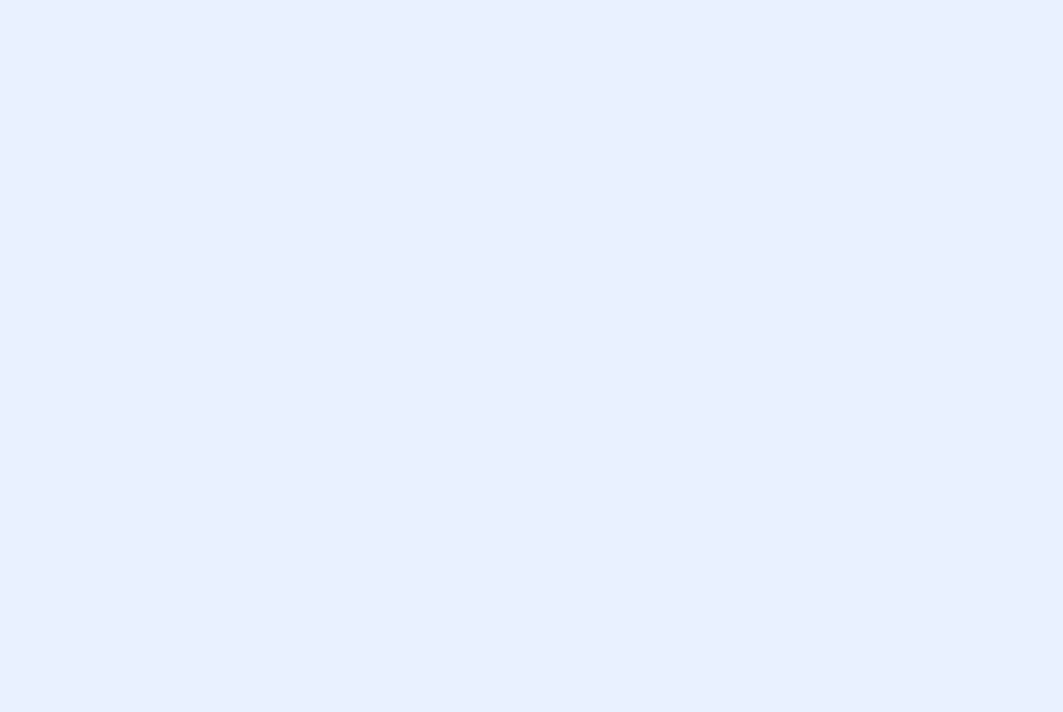
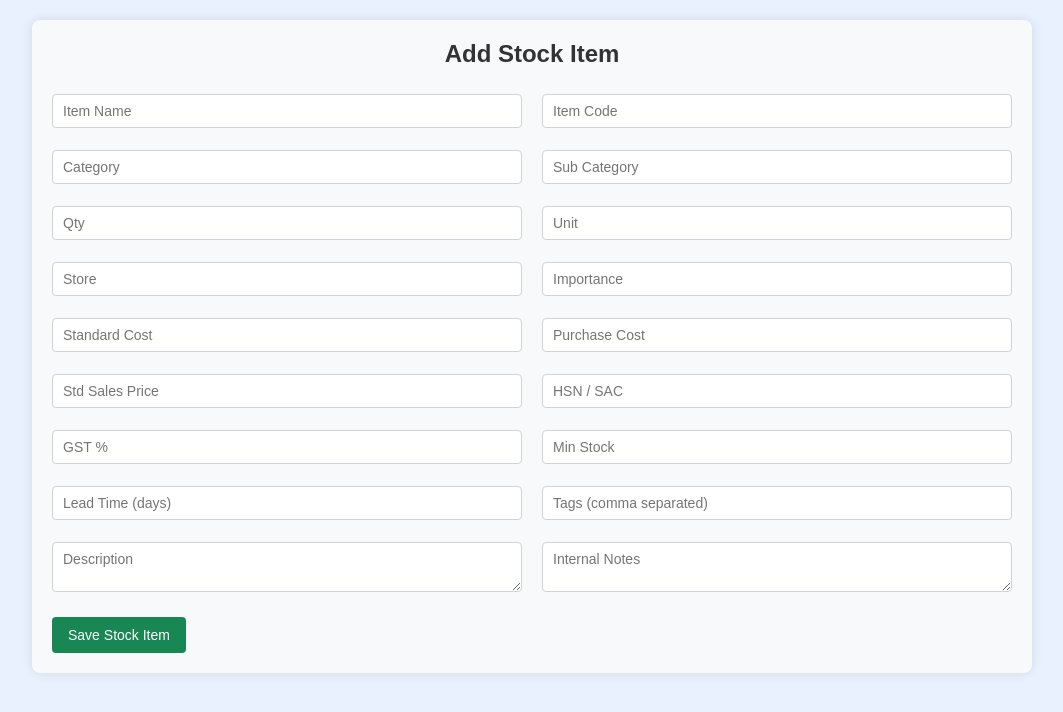
Before and after one commit to sanikachogale1804/CustomerRelationshipManagementFrontendReact, a React (Create React App) app: page /add-stock-item in a window 1280 px wide. Before the commit this address had no page. Shown: the top 712 px of the page, without its empty margins (108-1171 px from the left). Built offline with nearby package versions, Linux system fonts and the light colour scheme.

Commit message:
Item Selection Page changes and Add STockItemForm done

```diff
--- a/src/App.js
+++ b/src/App.js
@@ -20,6 +20,7 @@ import AuditLogs from "./components/Admin/AuditLogs";
 import SalesMarketing from "./components/Sales_Marketing/SalesMarketing";
 import QuotationForm from "./components/Sales_Marketing/QuotationForm";
 import ItemSelectionPage from "./components/Sales_Marketing/ItemSelectionPage";
+import AddStockItemForm from "./components/Sales_Marketing/AddStockItemForm";
 
 function App() {
   return (
@@ -36,6 +37,7 @@ function App() {
         <Route path="/permission" element={<Permission />} />
         <Route path="/quotationForm" element={<QuotationForm />}/>
         <Route path="/select-item" element={<ItemSelectionPage />} />
+        <Route path="/add-stock-item" element={<AddStockItemForm />} />
         <Route path="/admin" element={<AdminDashboard />}>
           <Route path="reports" element={<Reports />} />
           <Route path="settings" element={<Settings />} />
--- /dev/null
+++ b/src/components/CSS/AddStockItemForm.css
@@ -0,0 +1,92 @@
+/* Wrapper for Add Stock Item Form */
+.add-stock-item-form {
+  max-width: 1000px;
+  margin: 20px auto;
+  padding: 20px;
+  background: #f8f9fa;
+  border-radius: 8px;
+  box-shadow: 0 0 12px rgba(0,0,0,0.1);
+  font-family: Arial, sans-serif;
+}
+
+/* Form title */
+.add-stock-item-form h2 {
+  text-align: center;
+  margin-bottom: 20px;
+  color: #333;
+}
+
+/* Input, textarea and select styling */
+.add-stock-item-form input,
+.add-stock-item-form textarea,
+.add-stock-item-form select {
+  width: 100%;
+  padding: 8px 10px;
+  margin: 6px 0;
+  border-radius: 4px;
+  border: 1px solid #ced4da;
+  box-sizing: border-box;
+  font-size: 14px;
+}
+
+.add-stock-item-form textarea {
+  resize: vertical;
+}
+
+/* Submit button styling */
+.add-stock-item-form button {
+  margin-top: 15px;
+  padding: 10px 16px;
+  background-color: #198754;
+  color: white;
+  border: none;
+  border-radius: 4px;
+  cursor: pointer;
+  font-size: 14px;
+}
+
+.add-stock-item-form button:hover {
+  background-color: #157347;
+}
+
+/* Row of inputs */
+.section-row {
+  display: flex;
+  flex-wrap: wrap;
+  gap: 20px;
+  margin-top: 10px;
+}
+
+/* Each input container */
+.section-row .form-group {
+  flex: 1 1 45%;
+}
+
+/* Dynamic list for tags or extra fields */
+.dynamic-list {
+  margin-top: 10px;
+}
+
+.dynamic-list div {
+  display: flex;
+  gap: 8px;
+  align-items: center;
+  margin-bottom: 6px;
+}
+
+.dynamic-list input {
+  flex: 1;
+}
+
+.dynamic-list button {
+  background: rgb(6, 194, 6);
+  color: white;
+  border: none;
+  padding: 4px 8px;
+  border-radius: 4px;
+  cursor: pointer;
+}
+
+.dynamic-list button:hover {
+  background: rgb(18, 202, 18);
+}
--- a/src/components/CSS/Leadlist.css
+++ b/src/components/CSS/Leadlist.css
@@ -1,12 +1,16 @@
 /* Main container */
 .leads-container {
-  background-color: #f8f9f9;  /* same as Lead-Form */
+  background-color: #f8f9f9;
   border: 1px solid #ddd;
   border-radius: 6px;
   padding: 20px;
-  max-width: 1000px;
+  max-width: 1200px; /* thoda wide */
   margin: 20px auto;
   font-family: Arial, sans-serif;
+  box-sizing: border-box;
+  min-height: 80vh;  /* page ka major height cover kare */
+  display: flex;
+  flex-direction: column;
 }
 
 /* Top filter buttons */
--- /dev/null
+++ b/src/components/Sales_Marketing/AddStockItemForm.jsx
@@ -0,0 +1,130 @@
+import React, { useState } from "react";
+import axios from "axios";
+import "../CSS/AddStockItemForm.css"; // separate CSS for this form
+
+const AddStockItemForm = () => {
+  const [form, setForm] = useState({
+    itemName: "",
+    code: "",
+    category: "",
+    subCategory: "",
+    quantity: "",
+    unit: "",
+    store: "",
+    importance: "",
+    stdCost: "",
+    purchaseCost: "",
+    stdSalesPrice: "",
+    hsnSac: "",
+    gst: "",
+    description: "",
+    internalNotes: "",
+    minStock: "",
+    leadTime: "",
+    tags: ""
+  });
+
+  const handleChange = (e) => {
+    setForm({ ...form, [e.target.name]: e.target.value });
+  };
+
+  const handleSubmit = (e) => {
+    e.preventDefault();
+    axios.post("http://localhost:8080/items", form)
+      .then(() => alert("Stock Item Added Successfully"))
+      .catch(err => console.error(err));
+  };
+
+  return (
+    <div className="add-stock-item-form">
+      <h2>Add Stock Item</h2>
+
+      <form onSubmit={handleSubmit}>
+        <div className="section-row">
+          <div className="form-group">
+            <input name="itemName" placeholder="Item Name" onChange={handleChange} />
+          </div>
+          <div className="form-group">
+            <input name="code" placeholder="Item Code" onChange={handleChange} />
+          </div>
+        </div>
+
+        <div className="section-row">
+          <div className="form-group">
+            <input name="category" placeholder="Category" onChange={handleChange} />
+          </div>
+          <div className="form-group">
+            <input name="subCategory" placeholder="Sub Category" onChange={handleChange} />
+          </div>
+        </div>
+
+        <div className="section-row">
+          <div className="form-group">
+            <input name="quantity" type="number" placeholder="Qty" onChange={handleChange} />
+          </div>
+          <div className="form-group">
+            <input name="unit" placeholder="Unit" onChange={handleChange} />
+          </div>
+        </div>
+
+        <div className="section-row">
+          <div className="form-group">
+            <input name="store" placeholder="Store" onChange={handleChange} />
+          </div>
+          <div className="form-group">
+            <input name="importance" placeholder="Importance" onChange={handleChange} />
+          </div>
+        </div>
+
+        <div className="section-row">
+          <div className="form-group">
+            <input name="stdCost" placeholder="Standard Cost" onChange={handleChange} />
+          </div>
+          <div className="form-group">
+            <input name="purchaseCost" placeholder="Purchase Cost" onChange={handleChange} />
+          </div>
+        </div>
+
+        <div className="section-row">
+          <div className="form-group">
+            <input name="stdSalesPrice" placeholder="Std Sales Price" onChange={handleChange} />
+          </div>
+          <div className="form-group">
+            <input name="hsnSac" placeholder="HSN / SAC" onChange={handleChange} />
+          </div>
+        </div>
+
+        <div className="section-row">
+          <div className="form-group">
+            <input name="gst" placeholder="GST %" onChange={handleChange} />
+          </div>
+          <div className="form-group">
+            <input name="minStock" placeholder="Min Stock" onChange={handleChange} />
+          </div>
+        </div>
+
+        <div className="section-row">
+          <div className="form-group">
+            <input name="leadTime" placeholder="Lead Time (days)" onChange={handleChange} />
+          </div>
+          <div className="form-group">
+            <input name="tags" placeholder="Tags (comma separated)" onChange={handleChange} />
+          </div>
+        </div>
+
+        <div className="section-row">
+          <div className="form-group">
+            <textarea name="description" placeholder="Description" onChange={handleChange} />
+          </div>
+          <div className="form-group">
+            <textarea name="internalNotes" placeholder="Internal Notes" onChange={handleChange} />
+          </div>
+        </div>
+
+        <button type="submit">Save Stock Item</button>
+      </form>
+    </div>
+  );
+};
+
+export default AddStockItemForm;
--- a/src/components/Sales_Marketing/ItemSelectionPage.jsx
+++ b/src/components/Sales_Marketing/ItemSelectionPage.jsx
@@ -1,13 +1,16 @@
 import React, { useEffect, useState } from "react";
 import axios from "axios";
+import { useNavigate } from "react-router-dom";
 
 const ItemSelectionPage = () => {
   const [items, setItems] = useState([]);
 
+  // ✅ ADD THIS LINE
+  const navigate = useNavigate();
+
   useEffect(() => {
     axios.get("http://localhost:8080/items")
       .then((res) => {
-        // If Spring Data REST HAL format
         if (res.data._embedded && res.data._embedded.items) {
           setItems(res.data._embedded.items);
         } else if (Array.isArray(res.data)) {
@@ -19,15 +22,12 @@ const ItemSelectionPage = () => {
       .catch((err) => console.error("Error fetching items:", err));
   }, []);
 
-  // Button click handlers
   const handleAddStockItem = () => {
-    console.log("Add Stock Item clicked");
-    // Implement your logic here
+    navigate("/add-stock-item"); // ✅ now works
   };
 
   const handleAddServiceItem = () => {
     console.log("Add Service / Non-stock Item clicked");
-    // Implement your logic here
   };
 
   return (
@@ -42,10 +42,11 @@ const ItemSelectionPage = () => {
         ))}
       </ul>
 
-      {/* Buttons below the list */}
       <div style={{ marginTop: "20px", display: "flex", gap: "10px" }}>
         <button onClick={handleAddStockItem}>Add Stock Item</button>
-        <button onClick={handleAddServiceItem}>Add Service / Non-stock Item</button>
+        <button onClick={handleAddServiceItem}>
+          Add Service / Non-stock Item
+        </button>
       </div>
     </div>
   );
--- a/src/components/Sales_Marketing/LeadDetailsModal.jsx
+++ b/src/components/Sales_Marketing/LeadDetailsModal.jsx
@@ -119,7 +119,13 @@ function LeadDetailsModal({ lead, onClose }) {
               <div className="actions-row">
                 <button className="action-btn grey" onClick={() => setOpenReassign(true)}>Reassign</button>
                 <button className="action-btn blue" onClick={goToUpdateStatus}>Update Status</button>
-                <button className="action-btn green">+ Quote</button>
+                <button
+                  className="action-btn green"
+                  onClick={() => navigate("/quotationForm")}
+                >
+                  + Quote
+                </button>
+
                 <button className="action-btn green">+ PI</button>
                 <button className="action-btn green">+ Order</button>
                 <button className="action-btn green">+ Invoice</button>
```
